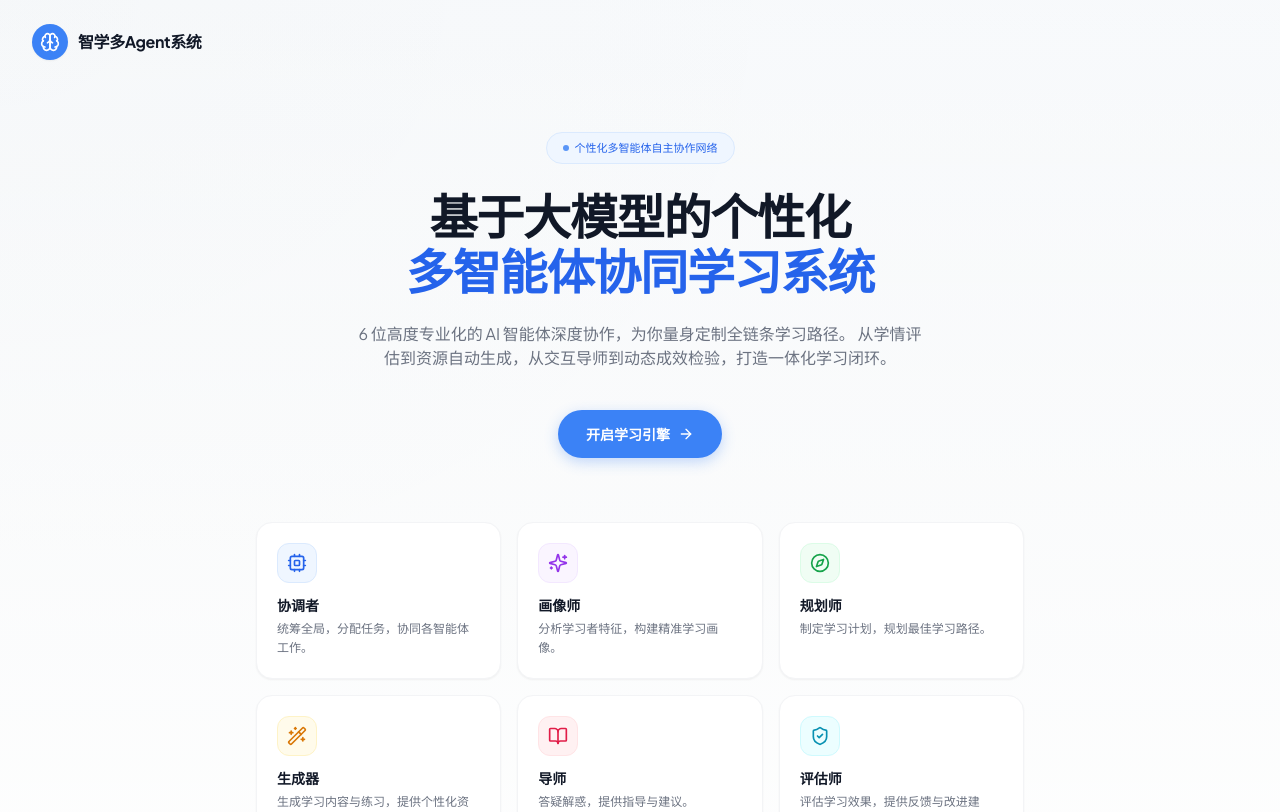
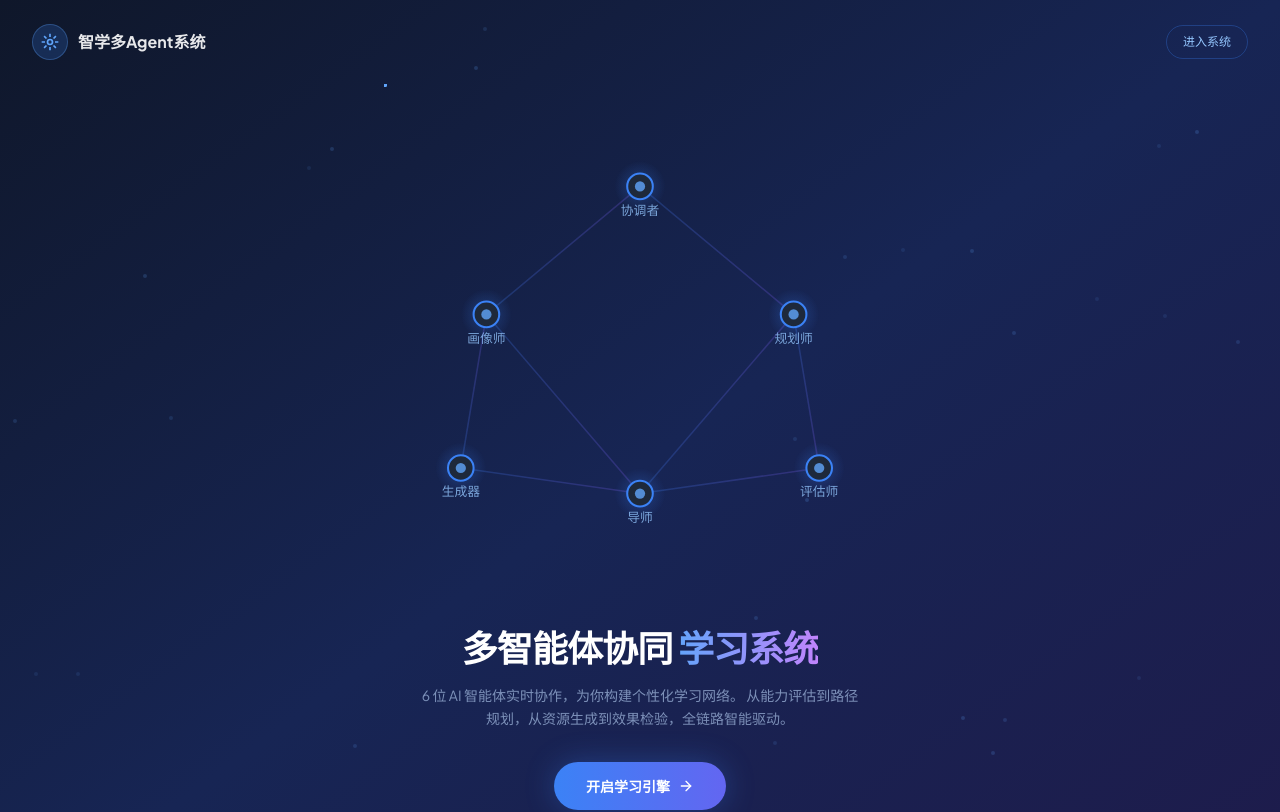
Before and after one commit to zzq12345-cq/multi-agent-learning-system, a React (Vite) app in the folder frontend/: page / in a window 1280 px wide. Shown: the top 812 px of the page. Built offline with nearby package versions, Linux system fonts and the light colour scheme; sample sign-in values are in the browser's storage; the HTML template or start-up script is replaced by a standard one.

Commit message:
feat: 首页改版为网络拓扑风（深色背景 + Agent 节点动态连线 + 流光脉动）

```diff
--- a/frontend/src/pages/HomePage.tsx
+++ b/frontend/src/pages/HomePage.tsx
@@ -1,99 +1,169 @@
 import { useNavigate } from 'react-router-dom'
-import {
-  Brain,
-  ArrowRight,
-  Cpu,
-  Sparkles,
-  Compass,
-  Wand2,
-  BookOpen,
-  ShieldCheck
-} from 'lucide-react'
+import { ArrowRight } from 'lucide-react'
+
+const AGENTS = [
+  { id: 'coordinator', name: '协调者', x: 50, y: 20 },
+  { id: 'profiler', name: '画像师', x: 20, y: 45 },
+  { id: 'planner', name: '规划师', x: 80, y: 45 },
+  { id: 'generator', name: '生成器', x: 15, y: 75 },
+  { id: 'tutor', name: '导师', x: 50, y: 80 },
+  { id: 'assessor', name: '评估师', x: 85, y: 75 },
+]
+
+const EDGES = [
+  [0, 1], [0, 2], [0, 4],
+  [1, 3], [1, 4],
+  [2, 4], [2, 5],
+  [3, 4],
+  [4, 5],
+  [1, 2],
+]
 
 export default function HomePage() {
   const navigate = useNavigate()
 
-  const handleStart = () => {
-    navigate('/learn')
-  }
+  return (
+    <div className="min-h-screen bg-gradient-to-br from-slate-900 via-blue-950 to-indigo-950 relative overflow-hidden flex flex-col">
+      {/* 背景粒子效果 */}
+      <div className="absolute inset-0 overflow-hidden pointer-events-none">
+        {Array.from({ length: 30 }).map((_, i) => (
+          <div
+            key={i}
+            className="absolute w-1 h-1 bg-blue-400/20 rounded-full animate-pulse"
+            style={{
+              left: `${Math.random() * 100}%`,
+              top: `${Math.random() * 100}%`,
+              animationDelay: `${Math.random() * 3}s`,
+              animationDuration: `${2 + Math.random() * 3}s`,
+            }}
+          />
+        ))}
+      </div>
 
-  const agentCards = [
-    { icon: Cpu, name: '协调者', desc: '统筹全局，分配任务，协同各智能体工作。', color: 'bg-blue-50 text-blue-600 border-blue-100' },
-    { icon: Sparkles, name: '画像师', desc: '分析学习者特征，构建精准学习画像。', color: 'bg-purple-50 text-purple-600 border-purple-100' },
-    { icon: Compass, name: '规划师', desc: '制定学习计划，规划最佳学习路径。', color: 'bg-green-50 text-green-600 border-green-100' },
-    { icon: Wand2, name: '生成器', desc: '生成学习内容与练习，提供个性化资源。', color: 'bg-amber-50 text-amber-600 border-amber-100' },
-    { icon: BookOpen, name: '导师', desc: '答疑解惑，提供指导与建议。', color: 'bg-rose-50 text-rose-600 border-rose-100' },
-    { icon: ShieldCheck, name: '评估师', desc: '评估学习效果，提供反馈与改进建议。', color: 'bg-cyan-50 text-cyan-600 border-cyan-100' },
-  ]
-
-  return (
-    <div className="min-h-screen bg-gradient-to-b from-blue-50/30 to-white relative flex flex-col justify-between">
       {/* Header */}
       <header className="px-8 py-6 flex justify-between items-center relative z-10">
         <div className="flex items-center gap-2.5">
-          <div className="w-9 h-9 bg-blue-500 rounded-full flex items-center justify-center shadow-sm">
-            <Brain className="w-5 h-5 text-white" />
+          <div className="w-9 h-9 bg-blue-500/20 border border-blue-400/30 rounded-full flex items-center justify-center backdrop-blur-sm">
+            <svg className="w-5 h-5 text-blue-400" viewBox="0 0 24 24" fill="none" stroke="currentColor" strokeWidth="2">
+              <circle cx="12" cy="12" r="3" />
+              <path d="M12 2v4M12 18v4M2 12h4M18 12h4M4.93 4.93l2.83 2.83M16.24 16.24l2.83 2.83M4.93 19.07l2.83-2.83M16.24 7.76l2.83-2.83" />
+            </svg>
           </div>
-          <span className="text-base font-bold tracking-tight text-gray-900">
-            智学多Agent系统
-          </span>
+          <span className="text-base font-bold text-white/90">智学多Agent系统</span>
         </div>
+        <button
+          onClick={() => navigate('/learn')}
+          className="px-4 py-2 text-xs text-blue-300 border border-blue-500/30 rounded-full hover:bg-blue-500/10 transition-all"
+        >
+          进入系统
+        </button>
       </header>
 
-      {/* Hero */}
-      <main className="max-w-4xl mx-auto px-8 pt-12 pb-20 text-center relative z-10 flex-1 flex flex-col justify-center">
-        <div className="mb-6 flex justify-center">
-          <span className="inline-flex items-center gap-1.5 px-4 py-1.5 text-[11px] font-medium bg-blue-50 border border-blue-100 text-blue-600 rounded-full">
-            <span className="w-1.5 h-1.5 rounded-full bg-blue-500 animate-pulse" />
-            个性化多智能体自主协作网络
-          </span>
+      {/* 主内容 */}
+      <main className="flex-1 flex flex-col items-center justify-center relative z-10 px-4">
+        {/* 网络拓扑图 */}
+        <div className="relative w-full max-w-lg aspect-square mb-8">
+          <svg viewBox="0 0 100 100" className="w-full h-full">
+            {/* 连线 */}
+            {EDGES.map(([from, to], i) => {
+              const a = AGENTS[from]
+              const b = AGENTS[to]
+              return (
+                <g key={`edge-${i}`}>
+                  <line
+                    x1={a.x} y1={a.y} x2={b.x} y2={b.y}
+                    stroke="url(#lineGradient)"
+                    strokeWidth="0.3"
+                    opacity="0.4"
+                  />
+                  {/* 流光粒子 */}
+                  <circle r="0.6" fill="#60a5fa" opacity="0.8">
+                    <animateMotion
+                      dur={`${2 + i * 0.3}s`}
+                      repeatCount="indefinite"
+                      path={`M${a.x},${a.y} L${b.x},${b.y}`}
+                    />
+                  </circle>
+                </g>
+              )
+            })}
+
+            {/* 渐变定义 */}
+            <defs>
+              <linearGradient id="lineGradient" x1="0%" y1="0%" x2="100%" y2="0%">
+                <stop offset="0%" stopColor="#3b82f6" stopOpacity="0.6" />
+                <stop offset="100%" stopColor="#8b5cf6" stopOpacity="0.6" />
+              </linearGradient>
+              <radialGradient id="nodeGlow">
+                <stop offset="0%" stopColor="#3b82f6" stopOpacity="0.3" />
+                <stop offset="100%" stopColor="#3b82f6" stopOpacity="0" />
+              </radialGradient>
+            </defs>
+
+            {/* 节点 */}
+            {AGENTS.map((agent, i) => (
+              <g key={agent.id}>
+                {/* 光晕 */}
+                <circle cx={agent.x} cy={agent.y} r="5" fill="url(#nodeGlow)">
+                  <animate attributeName="r" values="4;6;4" dur={`${2 + i * 0.2}s`} repeatCount="indefinite" />
+                </circle>
+                {/* 节点圆 */}
+                <circle
+                  cx={agent.x} cy={agent.y} r="2.5"
+                  fill="#1e293b"
+                  stroke="#3b82f6"
+                  strokeWidth="0.4"
+                />
+                {/* 内部小圆 */}
+                <circle cx={agent.x} cy={agent.y} r="1" fill="#60a5fa" opacity="0.8">
+                  <animate attributeName="opacity" values="0.5;1;0.5" dur="2s" repeatCount="indefinite" begin={`${i * 0.3}s`} />
+                </circle>
+                {/* 名称 */}
+                <text
+                  x={agent.x}
+                  y={agent.y + 5.5}
+                  textAnchor="middle"
+                  className="text-[2.5px] fill-blue-300/80 font-medium"
+                >
+                  {agent.name}
+                </text>
+              </g>
+            ))}
+          </svg>
         </div>
 
-        <h2 className="text-4xl md:text-5xl font-extrabold text-gray-900 mb-6 tracking-tight leading-[1.2] md:leading-[1.15]">
-          基于大模型的个性化<br />
-          <span className="text-blue-600">
-            多智能体协同学习系统
-          </span>
-        </h2>
-
-        <p className="text-sm md:text-base text-gray-500 mb-10 max-w-xl mx-auto font-normal leading-relaxed">
-          6 位高度专业化的 AI 智能体深度协作，为你量身定制全链条学习路径。
-          从学情评估到资源自动生成，从交互导师到动态成效检验，打造一体化学习闭环。
-        </p>
-
-        <div className="flex justify-center">
+        {/* 文案 */}
+        <div className="text-center max-w-lg">
+          <h1 className="text-3xl md:text-4xl font-extrabold text-white mb-4 tracking-tight">
+            多智能体协同
+            <span className="bg-gradient-to-r from-blue-400 to-purple-400 bg-clip-text text-transparent"> 学习系统</span>
+          </h1>
+          <p className="text-sm text-blue-200/60 mb-8 leading-relaxed max-w-md mx-auto">
+            6 位 AI 智能体实时协作，为你构建个性化学习网络。
+            从能力评估到路径规划，从资源生成到效果检验，全链路智能驱动。
+          </p>
           <button
-            onClick={handleStart}
-            className="group px-7 py-3.5 bg-blue-500 hover:bg-blue-600 text-white text-sm font-semibold rounded-full shadow-[0_4px_14px_rgba(59,130,246,0.3)] hover:shadow-[0_6px_20px_rgba(59,130,246,0.4)] transition-all duration-200 flex items-center gap-2 active:scale-95"
+            onClick={() => navigate('/learn')}
+            className="group px-8 py-3.5 bg-gradient-to-r from-blue-500 to-indigo-500 hover:from-blue-600 hover:to-indigo-600 text-white text-sm font-semibold rounded-full shadow-[0_0_30px_rgba(59,130,246,0.3)] hover:shadow-[0_0_40px_rgba(59,130,246,0.5)] transition-all duration-300 flex items-center gap-2 mx-auto"
           >
             开启学习引擎
-            <ArrowRight className="w-4 h-4 transition-transform group-hover:translate-x-0.5" />
+            <ArrowRight className="w-4 h-4 transition-transform group-hover:translate-x-1" />
           </button>
         </div>
 
-        {/* Agent 展示 */}
-        <div className="mt-16 grid grid-cols-2 md:grid-cols-3 gap-4 max-w-3xl mx-auto">
-          {agentCards.map((agent) => {
-            const IconComponent = agent.icon
-            return (
-              <div
-                key={agent.name}
-                className="group p-5 rounded-2xl border border-gray-100 bg-white hover:border-blue-200 shadow-sm hover:shadow-md text-left transition-all duration-200 hover:-translate-y-0.5"
-              >
-                <div className={`w-10 h-10 rounded-xl border flex items-center justify-center mb-3 ${agent.color}`}>
-                  <IconComponent className="w-5 h-5" />
-                </div>
-                <div className="font-bold text-gray-900 text-sm mb-1">{agent.name}</div>
-                <div className="text-xs text-gray-500 leading-relaxed">{agent.desc}</div>
-              </div>
-            )
-          })}
+        {/* 底部特性标签 */}
+        <div className="flex flex-wrap justify-center gap-3 mt-12">
+          {['个性化路径', '知识图谱', '遗忘曲线', '实时协作', 'RAG 增强', '多学科'].map(tag => (
+            <span key={tag} className="px-3 py-1 text-[10px] text-blue-300/70 border border-blue-500/20 rounded-full bg-blue-500/5">
+              {tag}
+            </span>
+          ))}
         </div>
       </main>
 
       {/* Footer */}
-      <footer className="py-6 text-center text-xs text-gray-400 relative z-10 border-t border-gray-100">
-        © 2026 智学多智能体个性化学习平台. All rights reserved.
+      <footer className="py-4 text-center text-[10px] text-blue-300/30 relative z-10">
+        © 2026 智学多智能体个性化学习平台
       </footer>
     </div>
   )
```
